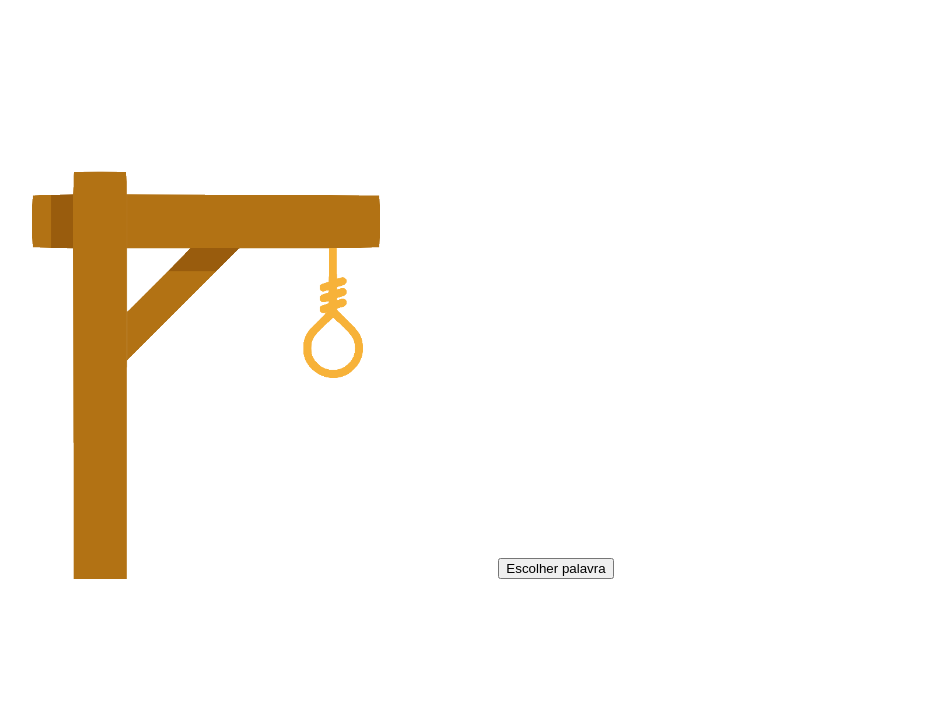
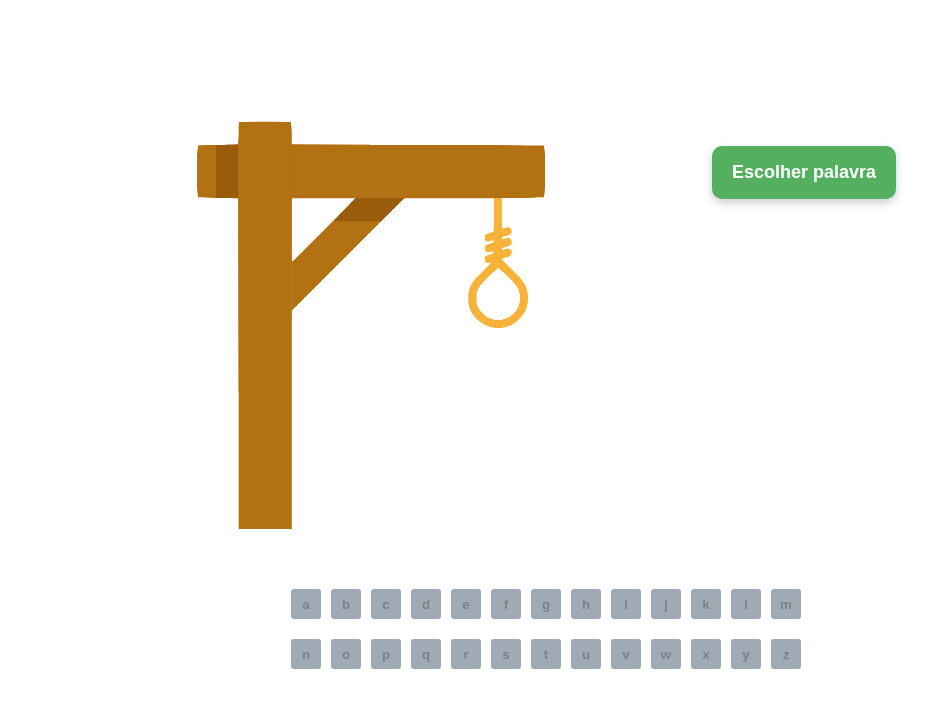
Before and after one commit to AnaEstacheski/projeto-jogoforca, a React (Create React App) app: page / in a window 1280 px wide. Shown: the top 708 px of the page, without its empty margins (94-1024 px from the left). Built offline with nearby package versions, Linux system fonts and the light colour scheme.

Commit message:
print alphabet on the screen, stylizes the css and starts a function that checks if the clicked letter is in the selected word

```diff
--- a/src/App.js
+++ b/src/App.js
@@ -18,24 +18,24 @@ const alfabeto = ["a", "b", "c", "d", "e", "f", "g", "h", "i", "j", "k", "l", "m
 export default function App() {
 
     const [escolhePalavra, setEscolhePalavra] = react.useState([])
-    const [palavraEscolhida, setPalavraEscolhida] = react.useState([])
+    const [palavraEscondida, setPalavraEscondida] = react.useState([])
 
     // === LOGIC ===
     function palavraAleatoria() {
         const indiceAleatorio = Math.floor(Math.random() * palavras.length)
         const palavra = palavras[indiceAleatorio].split("")
         setEscolhePalavra(palavra)
-
-
-
-        let palavraEscondida = []
-        palavra.map(() => palavraEscondida.push("_ "))
-        setPalavraEscolhida(palavraEscondida)
-
-        console.log(palavraEscondida)
-
+        let p = []
+        palavra.map(() => p.push("_ "))
+        setPalavraEscondida(p)
+        console.log(p)
     }
 
+    function clicou(letra) {
+        if (escolhePalavra.includes(letra))
+
+        console.log(letra)
+    }
 
 
     // === UI ===
@@ -44,10 +44,12 @@ export default function App() {
             <div className="gallow">
                 <img src={imagem0} alt="forca"/>
                 <button onClick={palavraAleatoria}>Escolher palavra</button>
-                <h1 className="">{palavraEscolhida}</h1>
+                <h1 className="">{palavraEscondida}</h1>
             </div>
             <div className="alphabet">
-
+                {alfabeto.map(letra =>
+                    <button key={letra} onClick={() => clicou(letra)}>{letra}</button>
+                )}
             </div>
             <div className="guess">
 
--- a/src/styles/style.css
+++ b/src/styles/style.css
@@ -1,21 +1,64 @@
 .body {
-    display:flex;
-    flex-direction:column;
-    width: 100vh;
-    height:100vh;
-    align-items:center;
-    justify-content:center
+    display: flex;
+    flex-direction: column;
+    height: 100vh;
+    align-items: center;
+    justify-content: center
 }
+
 .gallow {
-    display:flex;
-    align-items:flex-end;
-    position:relative;
-    margin-left: 150px;
-    width:700px;
-    margin-bottom:50px;
-    justify-content:space-between
+    display: flex;
+    align-items: flex-end;
+    position: relative;
+    width: 700px;
+    margin-bottom: 50px;
+    justify-content: space-between
 }
 
 .gallow>img {
-    width:350px
+    width: 350px;
 }
+
+.gallow>button {
+    background-color: #54af61;
+    color: #ffffff;
+    border-radius: 10px;
+    border-style: none;
+    font-size: 18px;
+    font-weight: bold;
+    text-align: center;
+    position: absolute;
+    min-width: 150px;
+    right: 0;
+    top: 25px;
+    padding: 16px 20px;
+    box-shadow: 0 4px 9px rgba(158, 153, 153, 0.471);
+    cursor: pointer;
+}
+
+.alphabet {
+    display: flex;
+    flex-wrap: wrap;
+    justify-content: center;
+    align-items: center;
+    height: 100px;
+    width: 550px;
+
+
+}
+
+.alphabet>button {
+    background-color: #9faab5;
+    border-radius: 3px;
+    border-style: none;
+    width: 30px;
+    height: 30px;
+    margin: 5px;
+    color: #7b828a;
+    font-weight: bold;
+}
+
+.alphabet>button:hover {
+    box-shadow: 0 4px 9px rgba(158, 153, 153, 0.471);
+    cursor: pointer;
+}
```
